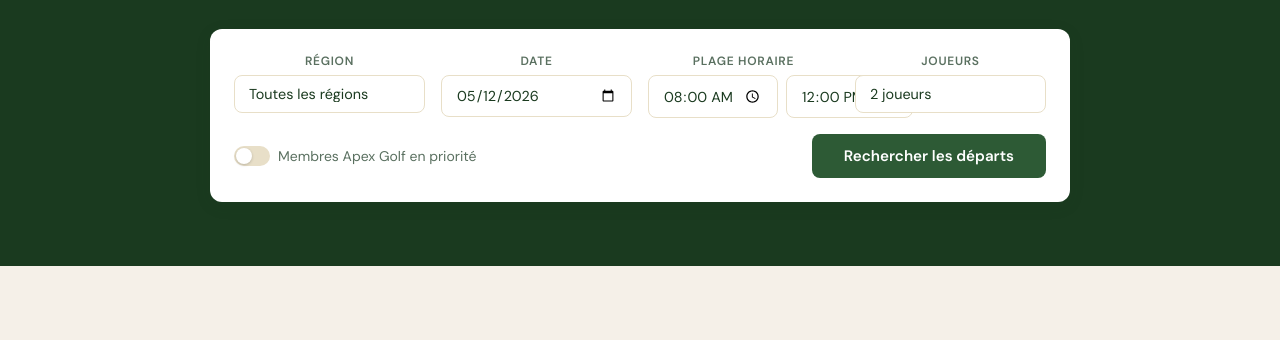
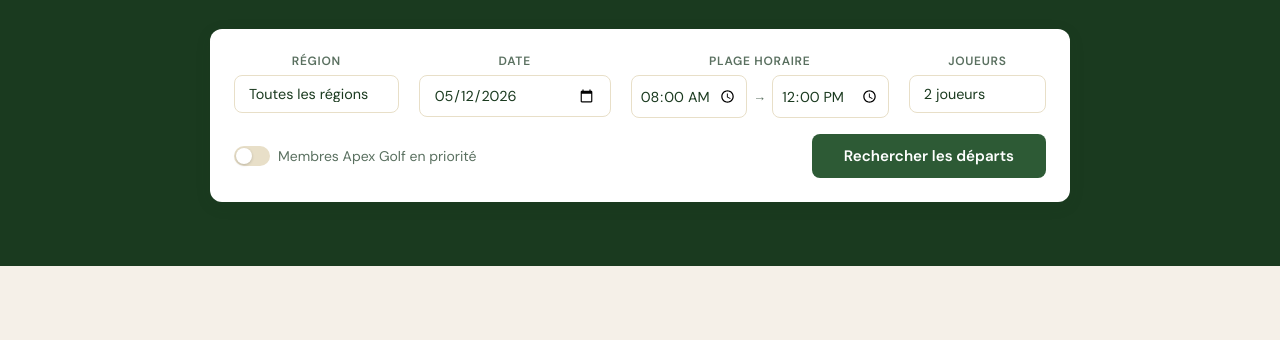
Before and after one commit to carbonfoot-blip/Golf-qc, a plain HTML site: page index.html in a window 1280 px wide. Shown: the part 205-545 px from the top of the page. Drawn offline with Linux system fonts and the light colour scheme; no server answers.

Commit message:
fix: grille formulaire 4 colonnes fixes, plage horaire sans chevauchement

```diff
--- a/index.html
+++ b/index.html
@@ -110,9 +110,19 @@
     }
     .fields {
       display: grid;
-      grid-template-columns: repeat(auto-fit, minmax(160px, 1fr));
-      gap: 1rem;
+      grid-template-columns: 1.2fr 1.4fr 1.8fr 1fr;
+      gap: 1.25rem;
       margin-bottom: 1rem;
+    }
+    @media (max-width: 700px) {
+      .fields {
+        grid-template-columns: 1fr 1fr;
+      }
+    }
+    @media (max-width: 480px) {
+      .fields {
+        grid-template-columns: 1fr;
+      }
     }
     .field label {
       display: block;
@@ -143,6 +153,21 @@
       outline: none;
       border-color: var(--green-500);
       box-shadow: 0 0 0 3px rgba(61,122,71,.12);
+    }
+    .field-plage {
+      display: flex;
+      align-items: center;
+      gap: .375rem;
+    }
+    .field-plage input[type="time"] {
+      flex: 1;
+      min-width: 0;
+      padding: .625rem .5rem;
+    }
+    .field-plage-sep {
+      color: var(--text-muted);
+      font-size: .8rem;
+      flex-shrink: 0;
     }
 
     .field-row {
@@ -589,13 +614,10 @@
       </div>
       <div class="field">
         <label>Plage horaire</label>
-        <div class="field-row">
-          <div class="field">
-            <input type="time" id="inp-heure-debut" value="08:00"/>
-          </div>
-          <div class="field">
-            <input type="time" id="inp-heure-fin" value="12:00"/>
-          </div>
+        <div class="field-plage">
+          <input type="time" id="inp-heure-debut" value="08:00"/>
+          <span class="field-plage-sep">→</span>
+          <input type="time" id="inp-heure-fin" value="12:00"/>
         </div>
       </div>
       <div class="field">
```
